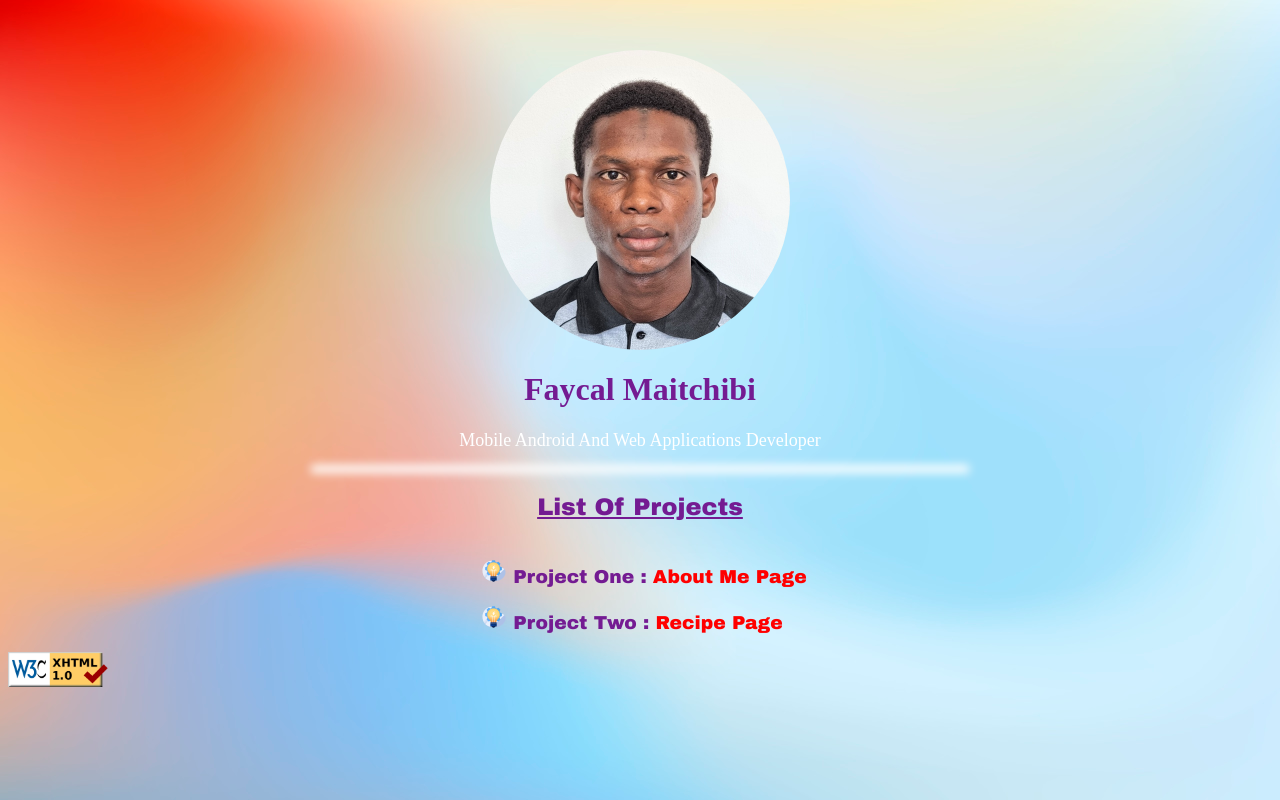
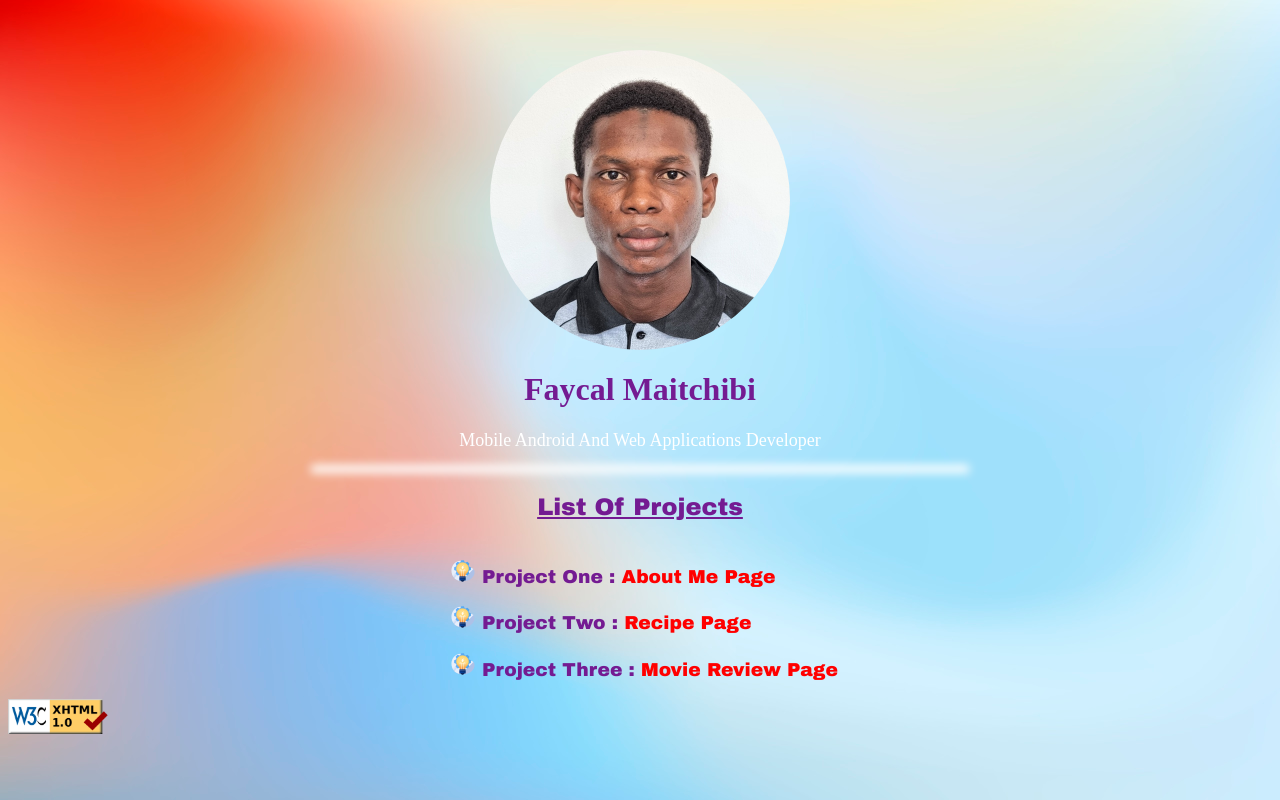
Before and after one commit to usfaa444/FaycalProtfolio, a plain HTML site: page index.html in a window 1280 px wide. Drawn offline with Linux system fonts and the light colour scheme.

Commit message:
link to movie review added

```diff
--- a/index.html
+++ b/index.html
@@ -19,6 +19,7 @@
     <ul class="projects" style="color: #741b92;">
         <li><h3 style="color: #741b92; font-family: 'Arial Black',serif">Project One : <a href="./about/aboutme.html">About Me Page</a></h3></li>
         <li><h3 style="color: #741b92; font-family: 'Arial Black',serif">Project Two : <a href="./recipe/recipe.html">Recipe Page</a></h3></li>
+        <li><h3 style="color: #741b92; font-family: 'Arial Black',serif">Project Three : <a href="./movie_review/movie_review.html">Movie Review Page</a></h3></li>
     </ul>
 </div>
 
```
